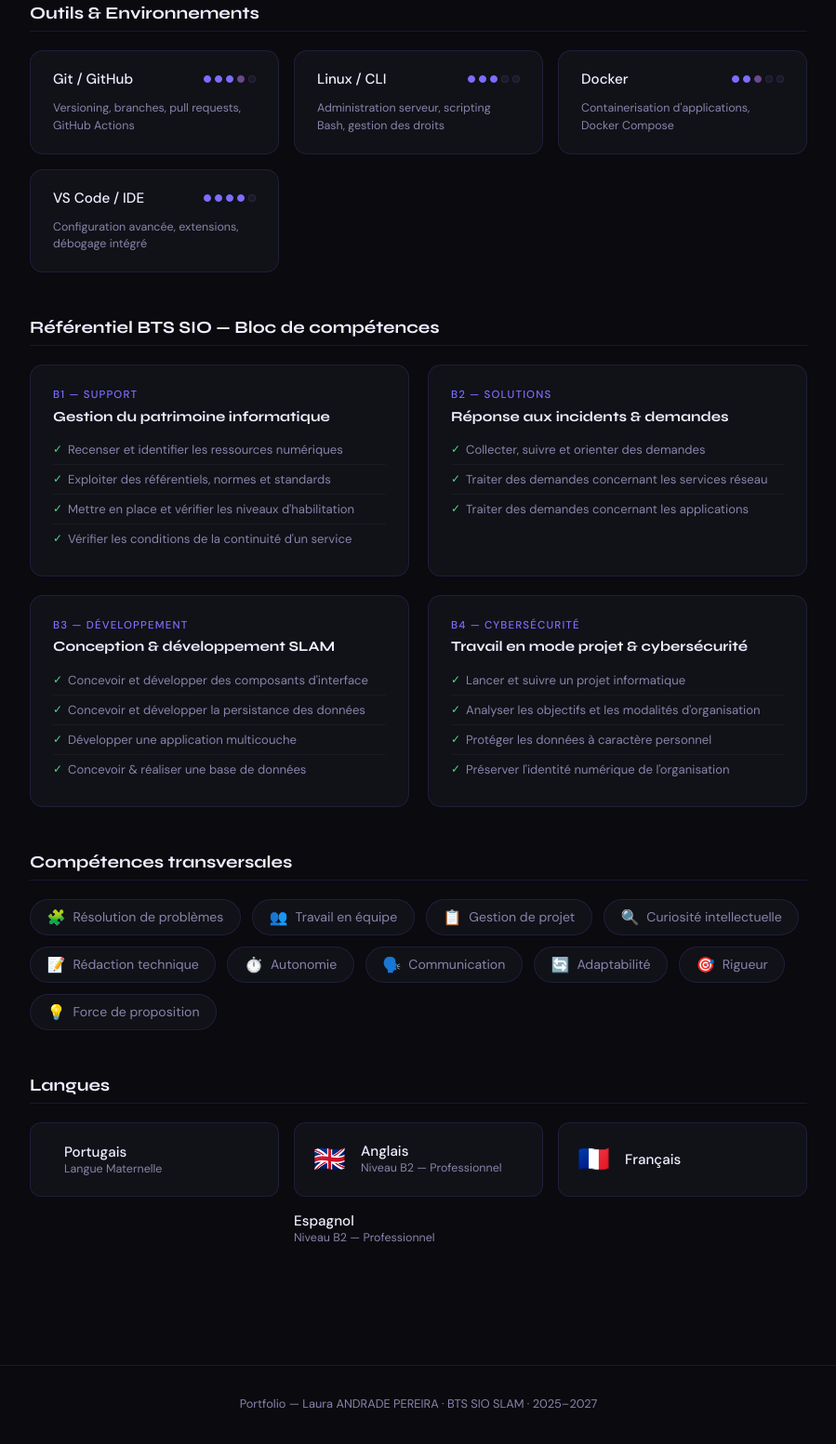
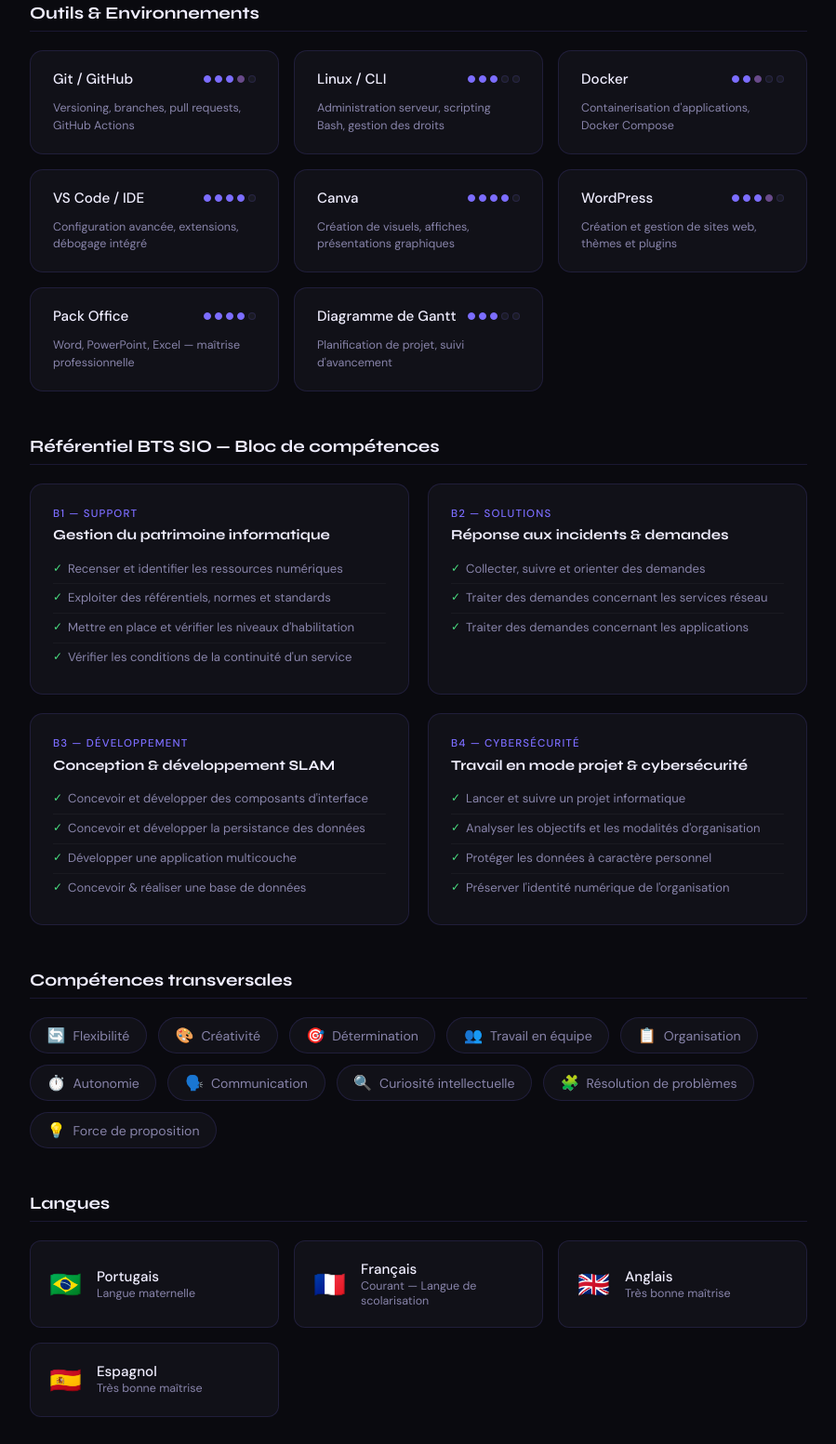
Before and after one commit to 1aura7/PORTFOLIO-, a plain HTML site: page competences.html in a window 1280 px wide. Shown: the part 749-2302 px from the top of the page at 93% size, without its empty margins (190-1089 px from the left). Drawn offline with Linux system fonts and the light colour scheme.

Commit message:
Update competences.html

```diff
--- a/competences.html
+++ b/competences.html
@@ -328,6 +328,58 @@
             </div>
             <p class="skill-card-note">Configuration avancée, extensions, débogage intégré</p>
           </div>
+          <div class="skill-card">
+            <div class="skill-card-top">
+              <span class="skill-card-name">Canva</span>
+              <div class="skill-dot-row">
+                <div class="skill-dot filled"></div>
+                <div class="skill-dot filled"></div>
+                <div class="skill-dot filled"></div>
+                <div class="skill-dot filled"></div>
+                <div class="skill-dot"></div>
+              </div>
+            </div>
+            <p class="skill-card-note">Création de visuels, affiches, présentations graphiques</p>
+          </div>
+          <div class="skill-card">
+            <div class="skill-card-top">
+              <span class="skill-card-name">WordPress</span>
+              <div class="skill-dot-row">
+                <div class="skill-dot filled"></div>
+                <div class="skill-dot filled"></div>
+                <div class="skill-dot filled"></div>
+                <div class="skill-dot half"></div>
+                <div class="skill-dot"></div>
+              </div>
+            </div>
+            <p class="skill-card-note">Création et gestion de sites web, thèmes et plugins</p>
+          </div>
+          <div class="skill-card">
+            <div class="skill-card-top">
+              <span class="skill-card-name">Pack Office</span>
+              <div class="skill-dot-row">
+                <div class="skill-dot filled"></div>
+                <div class="skill-dot filled"></div>
+                <div class="skill-dot filled"></div>
+                <div class="skill-dot filled"></div>
+                <div class="skill-dot"></div>
+              </div>
+            </div>
+            <p class="skill-card-note">Word, PowerPoint, Excel — maîtrise professionnelle</p>
+          </div>
+          <div class="skill-card">
+            <div class="skill-card-top">
+              <span class="skill-card-name">Diagramme de Gantt</span>
+              <div class="skill-dot-row">
+                <div class="skill-dot filled"></div>
+                <div class="skill-dot filled"></div>
+                <div class="skill-dot filled"></div>
+                <div class="skill-dot"></div>
+                <div class="skill-dot"></div>
+              </div>
+            </div>
+            <p class="skill-card-note">Planification de projet, suivi d'avancement</p>
+          </div>
         </div>
       </div>
 
@@ -381,15 +433,15 @@
       <div class="competences-section animate delay-3">
         <div class="comp-category">Compétences transversales</div>
         <div class="soft-grid">
-          <div class="soft-pill"><span>🧩</span> Résolution de problèmes</div>
+          <div class="soft-pill"><span>🔄</span> Flexibilité</div>
+          <div class="soft-pill"><span>🎨</span> Créativité</div>
+          <div class="soft-pill"><span>🎯</span> Détermination</div>
           <div class="soft-pill"><span>👥</span> Travail en équipe</div>
-          <div class="soft-pill"><span>📋</span> Gestion de projet</div>
-          <div class="soft-pill"><span>🔍</span> Curiosité intellectuelle</div>
-          <div class="soft-pill"><span>📝</span> Rédaction technique</div>
+          <div class="soft-pill"><span>📋</span> Organisation</div>
           <div class="soft-pill"><span>⏱️</span> Autonomie</div>
           <div class="soft-pill"><span>🗣️</span> Communication</div>
-          <div class="soft-pill"><span>🔄</span> Adaptabilité</div>
-          <div class="soft-pill"><span>🎯</span> Rigueur</div>
+          <div class="soft-pill"><span>🔍</span> Curiosité intellectuelle</div>
+          <div class="soft-pill"><span>🧩</span> Résolution de problèmes</div>
           <div class="soft-pill"><span>💡</span> Force de proposition</div>
         </div>
       </div>
@@ -399,31 +451,32 @@
         <div class="comp-category">Langues</div>
         <div class="lang-grid">
           <div class="lang-card">
-            <div class="lang-flag"></div>
+            <div class="lang-flag">🇧🇷</div>
             <div>
               <div class="lang-name">Portugais</div>
-              <div class="lang-level">Langue Maternelle</div>
+              <div class="lang-level">Langue maternelle</div>
+            </div>
+          </div>
+          <div class="lang-card">
+            <div class="lang-flag">🇫🇷</div>
+            <div>
+              <div class="lang-name">Français</div>
+              <div class="lang-level">Courant — Langue de scolarisation</div>
             </div>
           </div>
           <div class="lang-card">
             <div class="lang-flag">🇬🇧</div>
             <div>
               <div class="lang-name">Anglais</div>
-              <div class="lang-level">Niveau B2 — Professionnel</div>
+              <div class="lang-level">Très bonne maîtrise</div>
               <div class="lang-cert"></div>
             </div>
           </div>
           <div class="lang-card">
-            <div class="lang-flag">🇫🇷</div>
-            <div>
-              <div class="lang-name">Français</div>
-              <div class="lang-level"></div>
-            </div>
-            </div>
-            <div class="lang-flag"></div>
+            <div class="lang-flag">🇪🇸</div>
             <div>
               <div class="lang-name">Espagnol</div>
-              <div class="lang-level">Niveau B2 — Professionnel</div>
+              <div class="lang-level">Très bonne maîtrise</div>
               <div class="lang-cert"></div>
             </div>
           </div>
```
